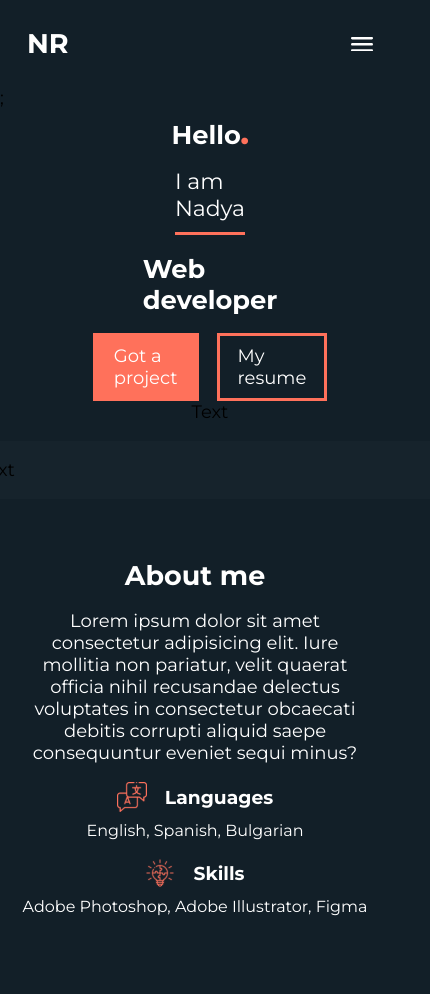
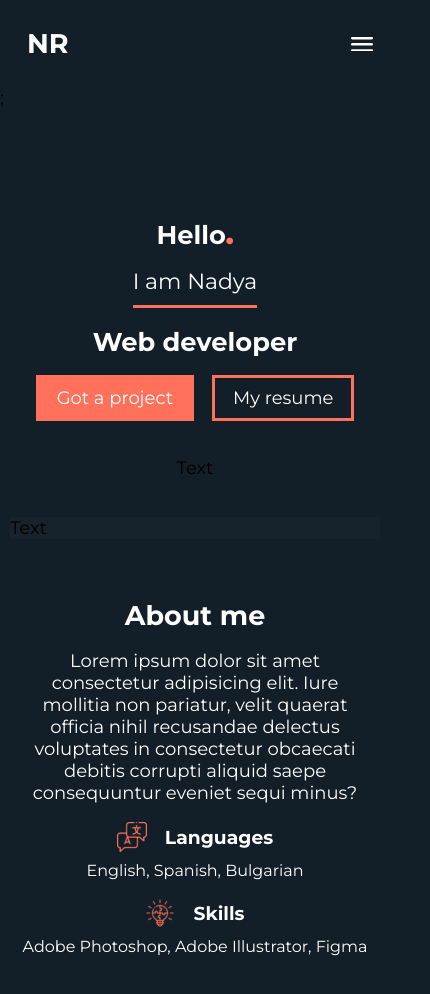
Before and after one commit to nrasheva/nadezhda-rasheva, a React (Vite) app: page / in a window 390 px wide. Shown: the top 994 px of the page, 430 px wide, since content can reach past the window. Before the commit the page ends 966 px from the top, so only its background shows below. Built offline with nearby package versions, Linux system fonts and the light colour scheme.

Commit message:
Updated styles

```diff
--- a/src/components/Pages/Home.module.css
+++ b/src/components/Pages/Home.module.css
@@ -3,12 +3,13 @@
   flex-direction: column;
   padding: 50px;
   gap: 1rem;
+  margin-top: 50px;
   /* background-color: pink; */
 }
 
 .home-content {
   display: flex;
-  padding: 0 200px;
+  padding: 0 0 0 200px;
 }
 
 .home-left-content {
@@ -18,6 +19,7 @@
   gap: 1rem;
   flex: 1;
   font-size: 22px;
+  padding-top: 50px;
 }
 
 .home-text {
@@ -38,10 +40,19 @@
 }
 
 .home-photo {
-  /* background-color: chocolate; */
   flex: 1;
   display: flex;
   justify-content: center;
+  padding-bottom: 20px;
+}
+
+.photo-field {
+  width: 300px;
+  height: 300px;
+  border-radius: 50%;
+  border: 10px solid var(--secondary);
+  /* box-shadow: var(--secondary-transparent) 0px 10px 50px; */
+  box-shadow: var(--secondary-transparent) 0px 4px 24px;
 }
 
 .home-buttons {
@@ -52,10 +63,27 @@
 }
 
 .home-line {
+  display: flex;
+  /* gap: 2rem; */
   flex: 1;
   padding: 1rem;
   margin: 0 -50px;
   background-color: var(--lighter-primary);
+  color: var(--lighter-text);
+}
+
+.home-line ul {
+  display: flex;
+  flex: 1;
+  justify-content: space-around;
+}
+
+.home-line li {
+  list-style: none;
+}
+
+.home-line li:hover {
+  color: var(--light-secondary);
 }
 
 @media screen and (max-width: 768px) {
@@ -65,6 +93,8 @@
 
   .home-content {
     flex-direction: column;
+    padding: 0;
+    gap: 2rem;
   }
 
   .home-text {
@@ -84,4 +114,14 @@
   .home-buttons {
     justify-content: center;
   }
+
+  .home-line {
+    flex-direction: column;
+    padding: 0;
+    margin: 0;
+  }
+
+  .home-line ul {
+    justify-content: space-between;
+  }
 }
```
